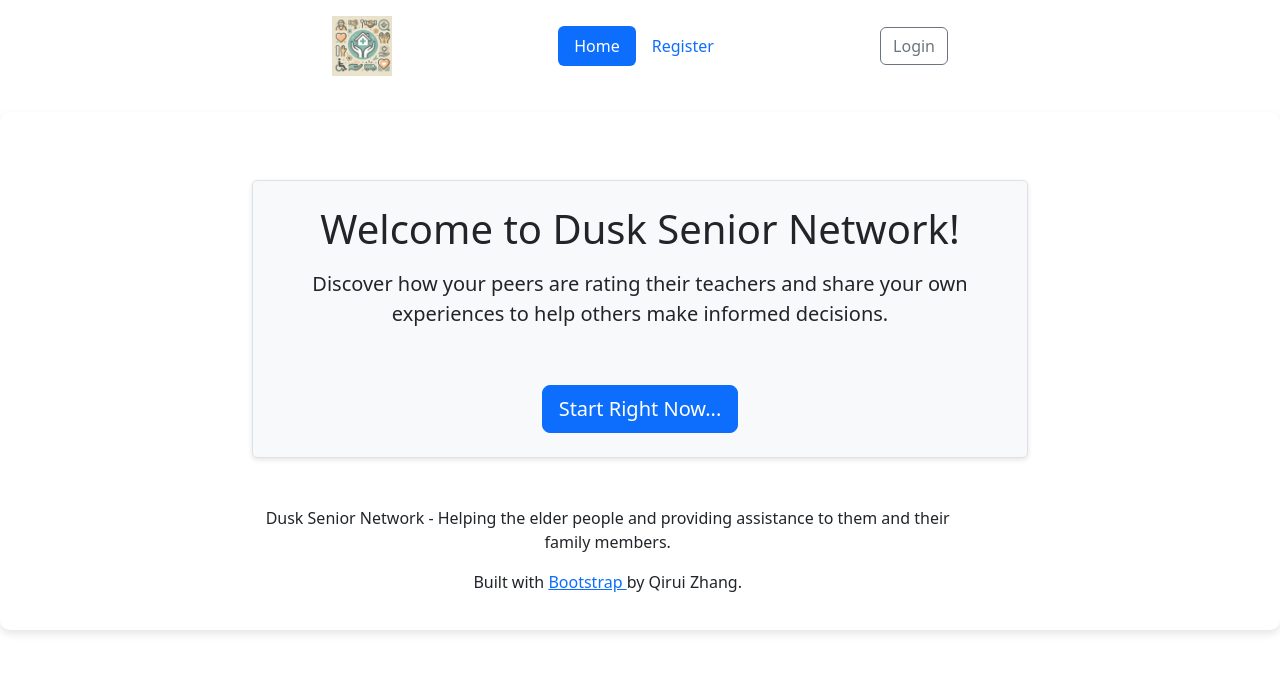
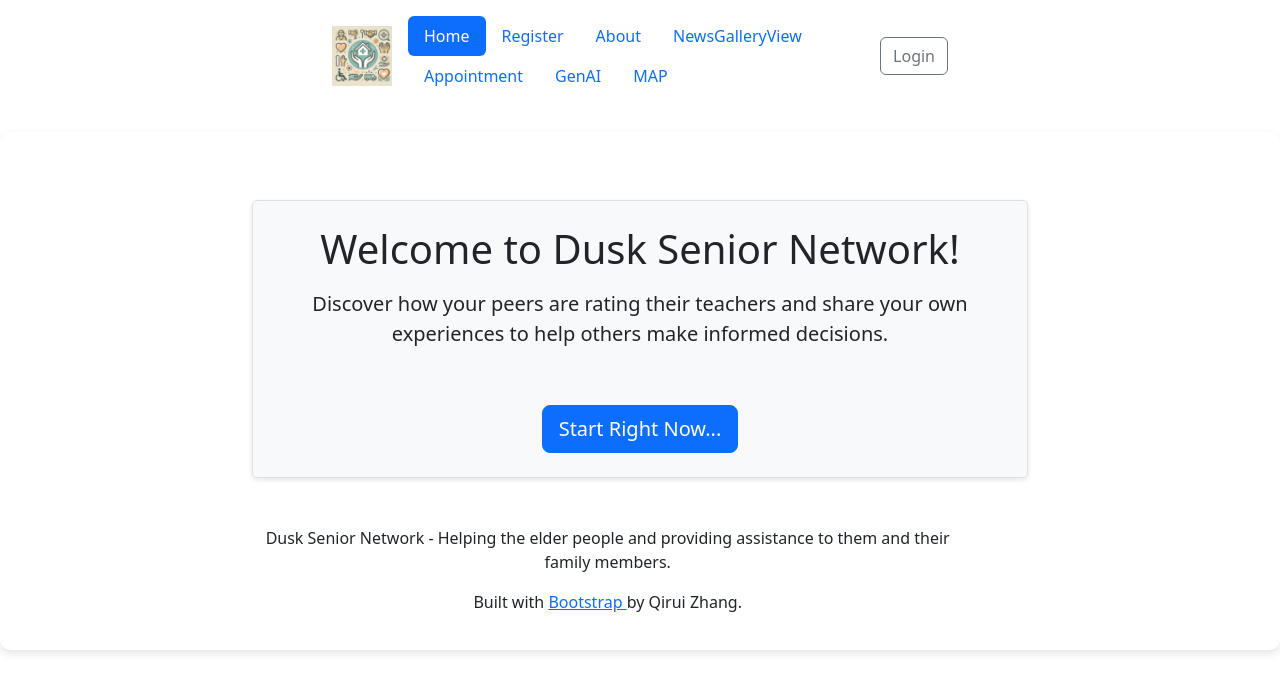
Before and after one commit to zqrs23333/FIT5032, a JavaScript app in the folder ASS3/: page / in a window 1280 px wide. Shown: the top 692 px of the page. Built offline with nearby package versions, Linux system fonts and the light colour scheme.

Commit message:
b header

```diff
--- a/ASS3/src/components/BHeader.vue
+++ b/ASS3/src/components/BHeader.vue
@@ -11,14 +11,14 @@
         <li class="nav-item" v-if="!isAuthenticated">
           <router-link to="/register" class="nav-link" active-class="active" aria-current="page">Register</router-link>
         </li>
-        <li class="nav-item" v-if="isAuthenticated">
+        <li class="nav-item">
           <router-link to="/about" class="nav-link" active-class="active">About</router-link>
         </li>
         <li class="nav-item" v-if="isAdmin">
           <router-link to="/manager" class="nav-link" active-class="active" aria-current="page">User Manager</router-link>
         </li>
 
-      <li class="nav-item" v-if="isAdmin">
+      <li class="nav-item">
         <router-link to="/NewsGalleryView" class="nav-link" active-class="active">NewsGalleryView</router-link>
       </li>
 
@@ -30,7 +30,7 @@
         <router-link to="/Articlemanage" class="nav-link" active-class="active">ArticleManage</router-link>
       </li>
 
-      <li class="nav-item" v-if="isAdmin">
+      <li class="nav-item">
         <router-link to="/appointment" class="nav-link" active-class="active">Appointment</router-link>
       </li>
 
@@ -38,8 +38,12 @@
         <router-link to="/GetwebAPI" class="nav-link" active-class="active">GetwebAPI</router-link>
       </li>
 
-      <li class="nav-item" v-if="isAdmin">
+      <li class="nav-item">
         <router-link to="/GenAI" class="nav-link" active-class="active">GenAI</router-link>
+      </li>
+
+      <li class="nav-item" >
+        <router-link to="/GeographyAPI " class="nav-link" active-class="active">MAP</router-link>
       </li>
 
       </ul>
```
